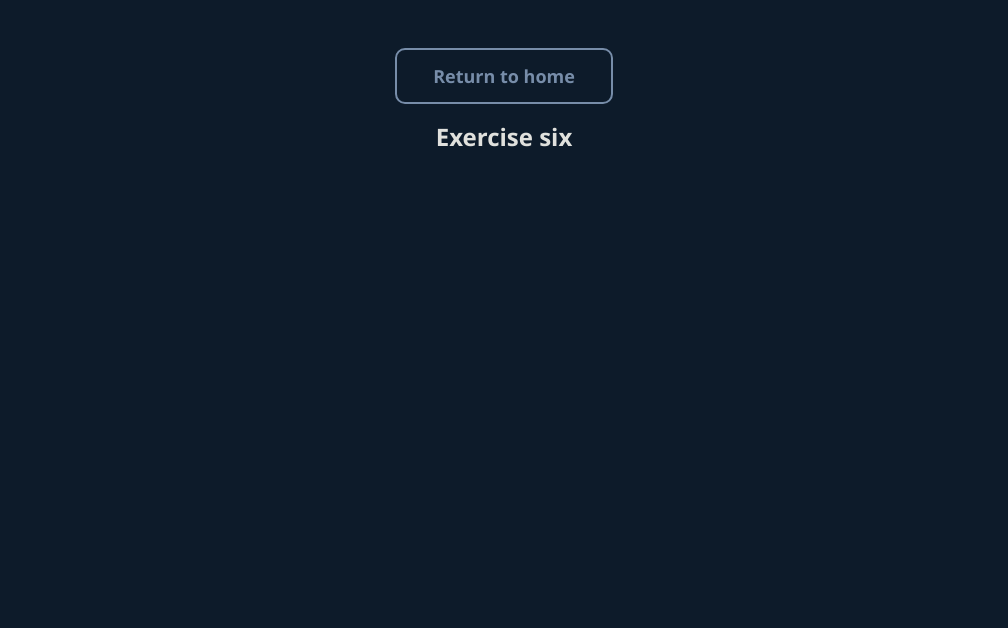
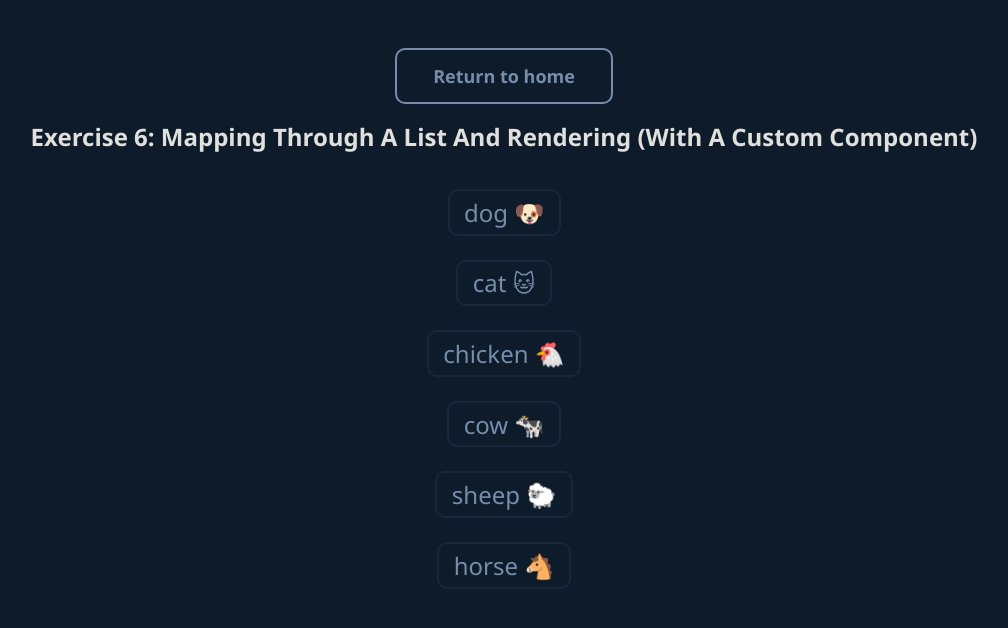
Before and after one commit to jtlaxcalaDev/simple-react-exercise, a React (Create React App) app: page /exercise-six in a window 1280 px wide. Shown: the top 628 px of the page, without its empty margins (136-1144 px from the left). Built offline with nearby package versions, Linux system fonts and the light colour scheme.

Commit message:
Exercise-6-Mapping-List-With-A-Custom-Component

```diff
--- /dev/null
+++ b/src/exercises/exercise-six/AnimalRow.jsx
@@ -0,0 +1,9 @@
+const AnimalRow = ({name}) => {
+  return (
+    <li className="animal-item">
+      {name}
+    </li>
+  )
+}
+
+export default AnimalRow;
--- a/src/exercises/exercise-six/Six.css
+++ b/src/exercises/exercise-six/Six.css
@@ -0,0 +1,18 @@
+.animals-container {
+  margin: 1.5em auto;
+  display: flex;
+  flex-direction: column;
+  justify-content: center;
+  padding: 0;
+}
+
+.animal-item {
+  color: #778da9;
+  font-size: 18pt;
+  padding: .2em .6em;
+  list-style-type: none;
+  text-align: start;
+  border: 2px solid #1B263B;
+  border-radius: 10px;
+  cursor: pointer;
+}
--- a/src/exercises/exercise-six/Six.jsx
+++ b/src/exercises/exercise-six/Six.jsx
@@ -1,13 +1,25 @@
 import { Link } from "react-router-dom";
+import AnimalRow from "./AnimalRow";
+import './Six.css'
 
 const Six = () => {
+
+  const animals = ['dog 🐶', 'cat 🐱', 'chicken 🐔', 'cow 🐄', 'sheep 🐑', 'horse 🐴']
+
   return (
     <>
       <div className="container">
         <Link to={'/'} className="return">Return to home</Link>
         <div className={"exercise-title exercise-six"}>
-          <h2>Exercise six</h2>
+          <h2>Exercise 6: Mapping Through A List And Rendering (With A Custom Component)</h2>
         </div>
+        <ul className="animals-container">
+          {
+            animals.map(animal => (
+              <AnimalRow key={animal.index} name={animal} />
+            ) )
+          }
+        </ul>
       </div>
     </>
   )
```
